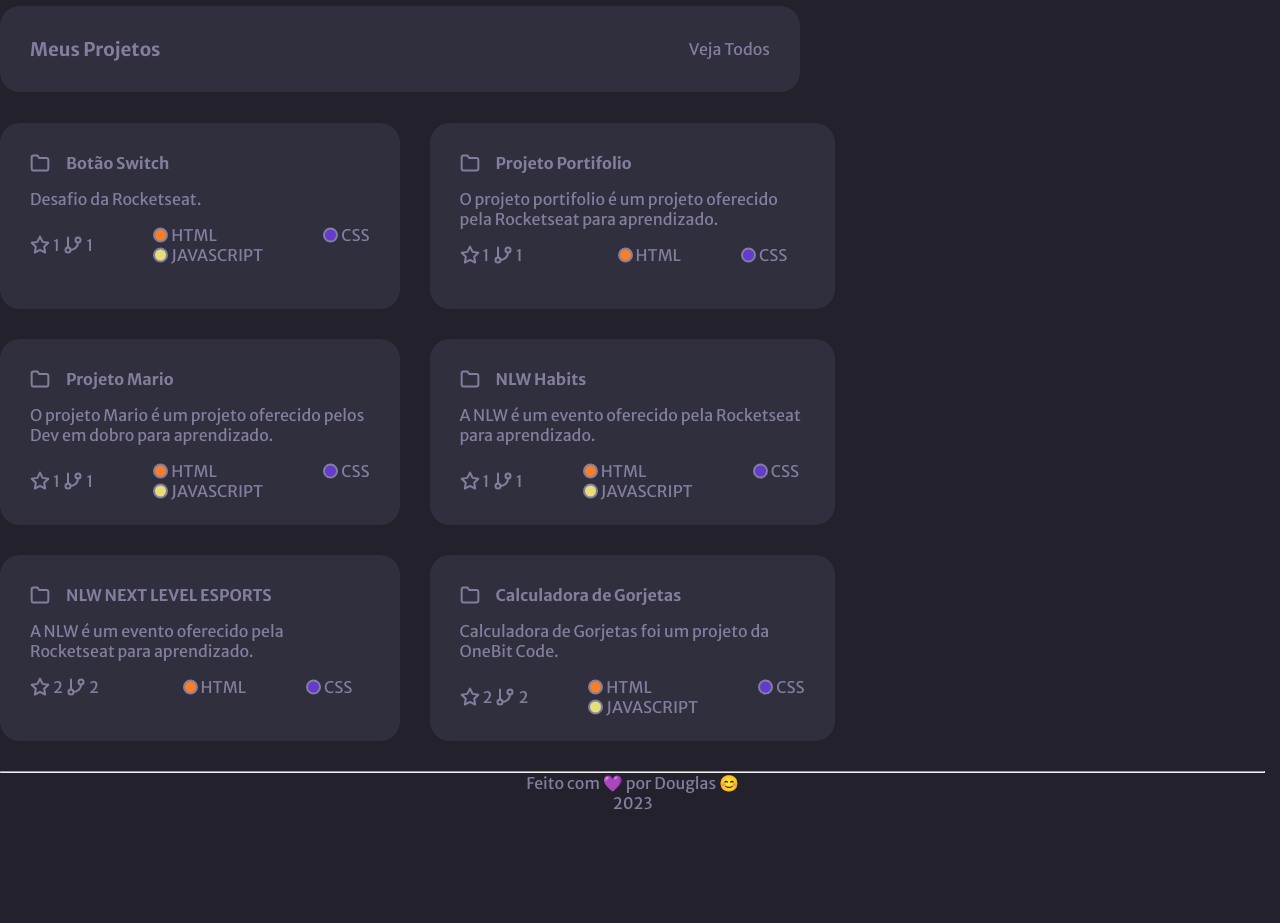
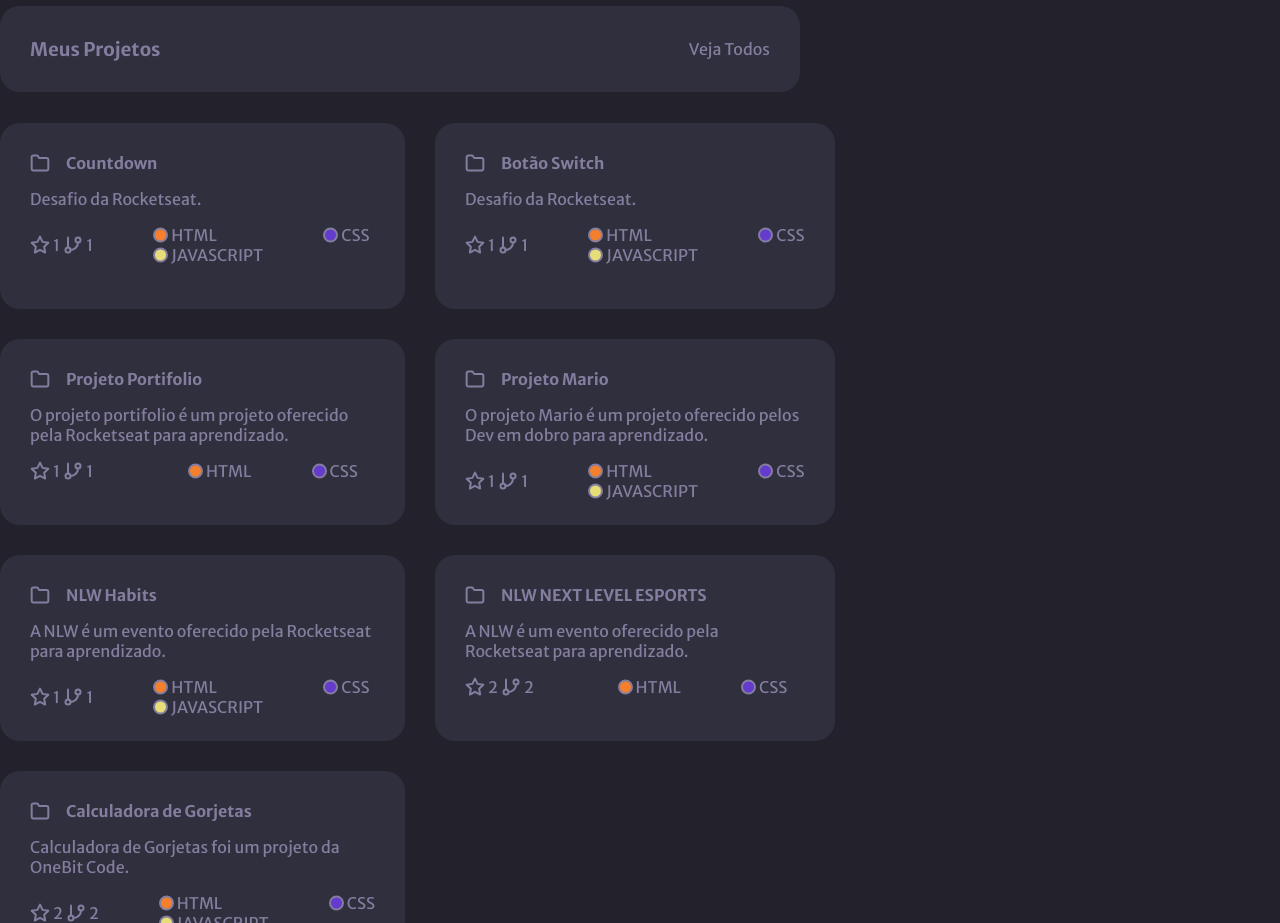
Before and after one commit to Black598/Portifolio, a plain HTML site: page index.html in a window 1280 px wide. Shown: the part 1600-2523 px from the top of the page. Before the commit the page ends 2413 px from the top, so only its background shows below. Drawn offline with Linux system fonts and the light colour scheme.

Commit message:
add project countdown

```diff
--- a/index.html
+++ b/index.html
@@ -97,6 +97,34 @@
                 </div>
             </div>
             <div id="projects">
+                <div class="last-projects">
+                    <a target="_blank" href="https://github.com/Black598/Contdown">
+                    <h4>
+                        <img src="./src/imgs/folder.svg" alt="folder icon"> Countdown
+                    </h4>
+                    <p >
+                        Desafio da Rocketseat.
+                    </p>
+
+                    <div id="project-footer">
+                        <div id="branch">
+                            <p>
+                                <img src="./src/imgs/star.svg" alt="star icon">
+                                1
+                                <img src="./src/imgs/branch.svg" alt="branch icon">
+                                1
+                            </p>
+
+                        </div>
+                        <div id="projects-tecnology">
+                            <p><img src="./src/imgs/technologies-elipse/html-elipse.svg" alt="ellipse icon"> HTML</p>
+                            <p><img src="./src/imgs/technologies-elipse/css-elipse.svg" alt="ellipse icon"> CSS</p>
+                            <p><img src="./src/imgs/technologies-elipse/js-elipse.svg" alt="ellipse icon"> JAVASCRIPT</p>
+
+                        </div>
+                    </div>
+                    </a>
+                </div>
                 <div class="last-projects">
                     <a target="_blank" href="https://github.com/Black598/Switch">
                     <h4>
```
